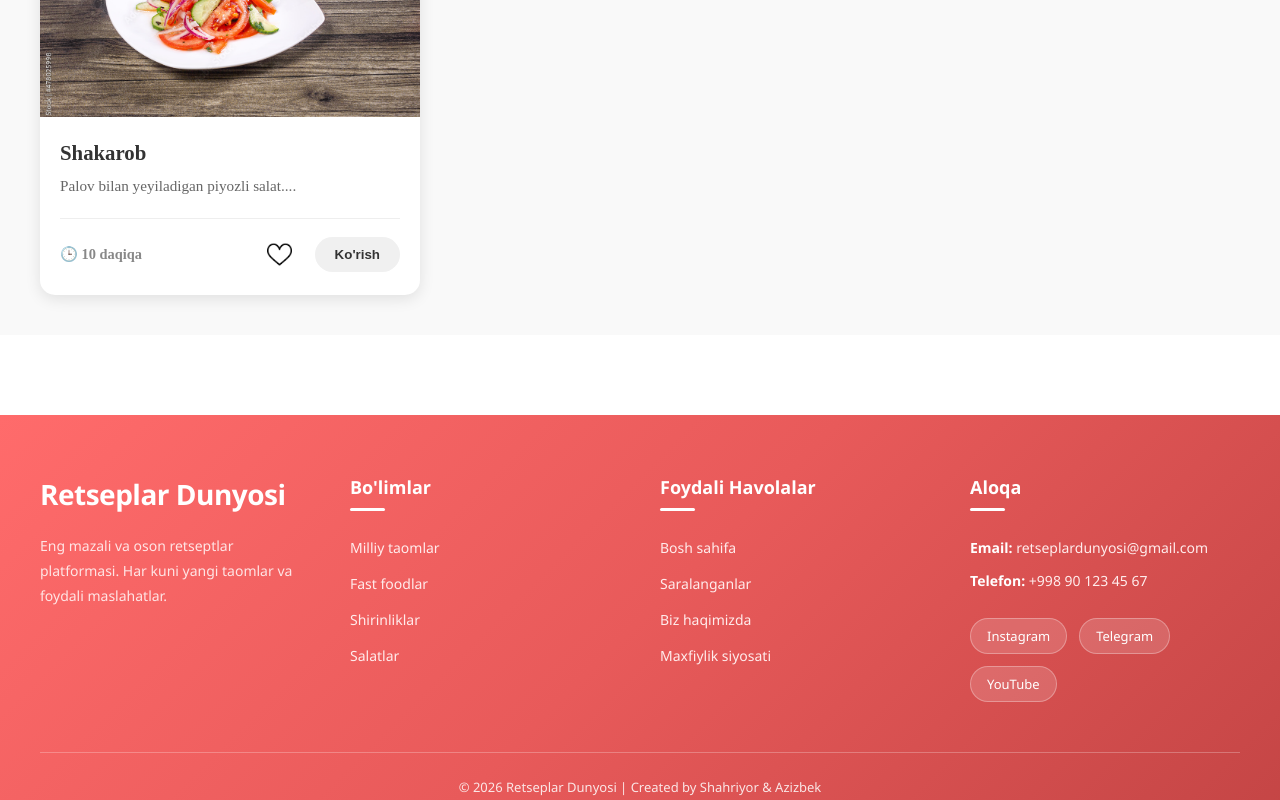
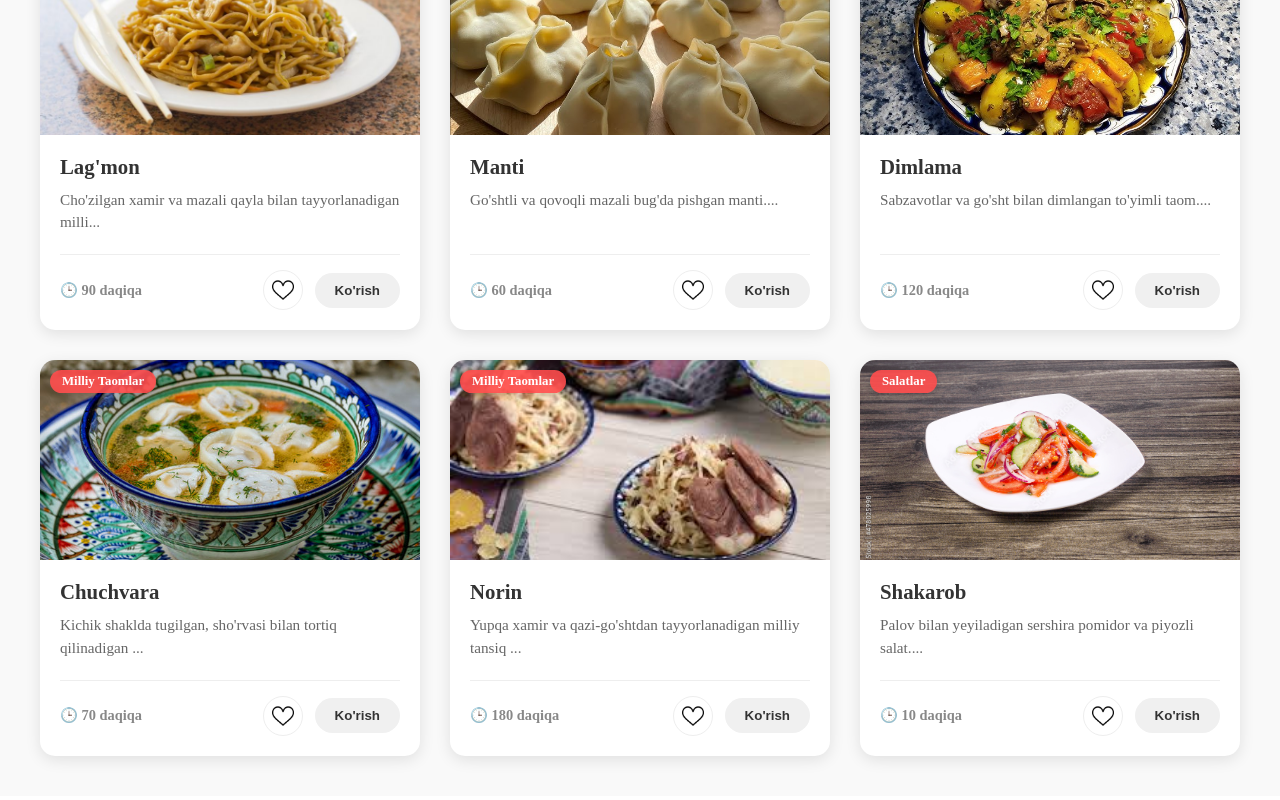
Before and after one commit to SHAHRIYORn1/Retseplar-Dunyosi, a React (Vite) app: page /all-recipes in a window 1280 px wide. Shown: the part 680-1480 px from the top of the page. Built offline with nearby package versions, Linux system fonts and the light colour scheme.

Commit message:
Endi akksiz favitesga qoshib bolmadyi

```diff
--- a/src/components/RecipeCard/RecipeCard.css
+++ b/src/components/RecipeCard/RecipeCard.css
@@ -1,3 +1,4 @@
+/* ASOSIY KARTA KONTEYNERI */
 .recipe-card {
   background-color: white;
   border-radius: 15px;
@@ -6,6 +7,8 @@
   transition: transform 0.3s ease, box-shadow 0.3s ease;
   display: flex;
   flex-direction: column;
+  width: 100%;
+  height: 100%; /* Kartalar bir xil bo'yda bo'lishi uchun */
 }
 
 .recipe-card:hover {
@@ -13,12 +16,34 @@
   box-shadow: 0 8px 25px rgba(0, 0, 0, 0.15);
 }
 
+/* RASM VA KATEGORIYA */
+.image-wrapper {
+  position: relative;
+  width: 100%;
+  height: 200px;
+}
+
 .recipe-image {
   width: 100%;
-  height: 200px;
+  height: 100%;
   object-fit: cover;
 }
 
+.category-span {
+  position: absolute;
+  top: 12px;
+  left: 12px;
+  background-color: #ff4757; /* Kategoriya uchun yorqin qizil */
+  color: white;
+  padding: 5px 12px;
+  border-radius: 20px;
+  font-size: 0.75rem;
+  font-weight: bold;
+  box-shadow: 0 2px 8px rgba(0, 0, 0, 0.2);
+  z-index: 1;
+}
+
+/* KONTENT QISMI */
 .recipe-content {
   padding: 20px;
   display: flex;
@@ -30,6 +55,7 @@
   font-size: 1.3rem;
   margin: 0 0 10px 0;
   color: #333;
+  font-weight: 700;
 }
 
 .recipe-description {
@@ -37,9 +63,10 @@
   color: #666;
   margin-bottom: 20px;
   line-height: 1.5;
-  flex-grow: 1;
+  flex-grow: 1; /* Tavsif joyni to'ldiradi */
 }
 
+/* PASTI (FOOTER) */
 .recipe-footer {
   display: flex;
   justify-content: space-between;
@@ -53,68 +80,65 @@
   font-size: 0.9rem;
   color: #888;
   font-weight: bold;
+  display: flex;
+  align-items: center;
+  gap: 5px;
 }
 
 .card-buttons-footer {
   display: flex;
   align-items: center;
-  justify-content: center;
-  gap: 15px;
+  gap: 12px;
 }
 
-/* YURAKCHA TUGMASI USLUBLARI */
+/* YURAKCHA TUGMASI (FAVORITES) */
 .love-btn {
   background: none;
-  border: none;
-  padding: 8px; /* O'lchami biroz kattalashdi */
+  border: 1px solid #eee; /* Odatiy holatda yengil chegara */
+  padding: 8px;
   cursor: pointer;
-  border-radius: 50%; /* Dumaloq shakl uchun */
+  border-radius: 50%;
   display: flex;
   align-items: center;
   justify-content: center;
-  transition: all 0.3s ease;
+  transition: all 0.3s cubic-bezier(0.175, 0.885, 0.32, 1.275);
   outline: none;
 }
 
-/* Hover qilganda yengil qizil fon (bosilmagan holatda) */
 .love-btn:hover {
   background-color: rgba(255, 71, 87, 0.1);
+  transform: scale(1.1);
 }
 
-/* BOSILGANDA (SEVIMLI HOLATDA) QIZIL FON */
+/* ACTIVE HOLATDA QIZIL FON */
 .love-btn.active-like {
   background-color: #ff4757;
-  box-shadow: 0 0 10px rgba(255, 71, 87, 0.4);
+  border-color: #ff4757;
+  box-shadow: 0 4px 12px rgba(255, 71, 87, 0.4);
 }
 
 .love-icon {
-  width: 25px;
-  height: 25px;
+  width: 22px;
+  height: 22px;
   transition: transform 0.2s ease, filter 0.3s ease;
 }
 
-/* Bosilayotganda icon kattalashadi */
+/* Bosilayotganda icon animatsiyasi */
 .love-btn:active .love-icon {
-  transform: scale(1.2);
+  transform: scale(0.8);
 }
 
-/* Sevilmilar faol bo'lganda icon rangini oqartirish (agar PNG oq bo'lmasa) */
+/* Active holatda rasm rangini oqartirish */
 .love-btn.active-like .love-icon {
   filter: brightness(0) invert(1);
 }
 
-/* View Button uslublari (agar kerak bo'lsa) */
-.view-btn {
-  padding: 10px 20px;
-  background-color: #ff6b6b;
-  color: white;
-  border: none;
-  border-radius: 25px;
-  cursor: pointer;
-  font-weight: bold;
-  transition: background-color 0.3s ease;
+/* RESPONSIVE (MOBIL QURILMALAR UCHUN) */
+@media (max-width: 480px) {
+  .recipe-title {
+    font-size: 1.1rem;
+  }
+  .recipe-content {
+    padding: 15px;
+  }
 }
-
-.view-btn:hover {
-  background-color: #fa5252;
-}
--- a/src/components/RecipeCard/RecipeCard.jsx
+++ b/src/components/RecipeCard/RecipeCard.jsx
@@ -1,71 +1,71 @@
 import React from "react";
 import { Link } from "react-router-dom";
-import Button from "../Button/Button";
+import { useAuth } from "../../context/AuthContext"; //
+import { useFavorites } from "../../context/FavoritesContext"; //
+import LoveIcon from "../../assets/love-icon.png"; //
+import Button from "../Button/Button"; //
 import "./RecipeCard.css";
-import LoveIcon from "../../assets/love-icon.png";
-import { useFavorites } from "../../context/useFavorites";
 
 const RecipeCard = ({ taom }) => {
-  const { toggleFavorite, favorites } = useFavorites();
+  const { user } = useAuth(); //
+  const { toggleFavorite, favorites } = useFavorites(); //
 
   // Taom sevimlilar ro'yxatida borligini tekshirish
   const isFavorite = favorites.some((fav) => fav.id === taom?.id);
 
-  // Rasm mantiqi: Agar imageName URL bo'lsa uni ishlatadi, aks holda assets papkasidan qidiradi
-  let imageUrl;
-  if (taom?.imageName) {
-    if (taom.imageName.startsWith("http")) {
-      imageUrl = taom.imageName;
-    } else {
-      try {
-        imageUrl = new URL(`../../assets/${taom.imageName}`, import.meta.url).href;
-      } catch (e) {
-        imageUrl = "/default-food.png"; // Rasm topilmasa default rasm
-      }
+  const handleFavoriteClick = (e) => {
+    e.preventDefault();
+    if (!user) {
+      alert("Sevimlilarga qo'shish uchun avval akkauntingizga kiring!"); //
+      return;
     }
-  }
+    toggleFavorite(taom); //
+  };
+
+  // Rasm mantiqi
+  const imageUrl = taom?.imageName
+    ? new URL(`../../assets/${taom.imageName}`, import.meta.url).href
+    : "/default-food.png";
 
   return (
     <div className="recipe-card">
-      <div className="image-wrapper" style={{ position: "relative" }}>
+      <div className="image-wrapper">
         <img
           src={imageUrl}
-          alt={taom?.title || "Taom"}
+          alt={taom?.title}
           className="recipe-image"
           onError={(e) => {
-            e.target.src = "https://via.placeholder.com/300x200?text=Retsept+Rasmi";
+            e.target.src = "https://via.placeholder.com/300x200?text=Retsept";
           }}
         />
-
-        {/* Taom kategoriyasi (Turi) uchun Span */}
+        {/* Kategoriya belgisi */}
         {taom?.category && (
-          <span className="category-span">
-            {taom.category}
-          </span>
+          <span className="category-span">{taom.category}</span>
         )}
       </div>
 
       <div className="recipe-content">
-        <h3 className="recipe-title">{taom?.title || "Noma'lum taom"}</h3>
+        <h3 className="recipe-title">{taom?.title || "Noma'lum"}</h3>
         <p className="recipe-description">
-          {taom?.description ? taom.description.substring(0, 60) + "..." : "Tavsif mavjud emas"}
+          {taom?.description
+            ? taom.description.substring(0, 60) + "..."
+            : "Tavsif mavjud emas"}
         </p>
 
         <div className="recipe-footer">
           <span className="recipe-time">🕒 {taom?.time || "---"}</span>
 
           <div className="card-buttons-footer">
-            {/* Sevimlilarga qo'shish tugmasi */}
+            {/* Sevimlilar tugmasi */}
             <button
               className={`love-btn ${isFavorite ? "active-like" : ""}`}
-              onClick={() => toggleFavorite(taom)}
-              title="Saralanganlarga qo'shish"
+              onClick={handleFavoriteClick}
             >
-              <img src={LoveIcon} alt="Love" className="love-icon" />
+              <img src={LoveIcon} alt="Like" className="love-icon" />
             </button>
 
-            {/* Batafsil ko'rish tugmasi */}
-            <Link to={`/recipe/${taom?.id}`} style={{ textDecoration: "none" }}>
+            {/* Batafsil sahifaga o'tish */}
+            <Link to={`/recipe/${taom?.id}`}>
               <Button variant="secondary">Ko'rish</Button>
             </Link>
           </div>
--- a/src/context/FavoritesContext.jsx
+++ b/src/context/FavoritesContext.jsx
@@ -1,26 +1,36 @@
 import React, { createContext, useContext, useState, useEffect } from "react";
+import { useAuth } from "./AuthContext";
 
-// 1. Context yaratamiz
 const FavoritesContext = createContext();
 
-// 2. Provider komponentini yaratamiz
 export const FavoritesProvider = ({ children }) => {
-  const [favorites, setFavorites] = useState(() => {
-    try {
-      const savedFavorites = localStorage.getItem("favorites");
-      return savedFavorites ? JSON.parse(savedFavorites) : [];
-    } catch (error) {
-      console.error("LocalStorage'dan o'qishda xatolik:", error);
-      return [];
+  const { user } = useAuth();
+  const [favorites, setFavorites] = useState([]);
+
+  // Foydalanuvchi o'zgarganda (login/logout) sevimlilarni yuklash
+  useEffect(() => {
+    if (user) {
+      // Har bir foydalanuvchi uchun alohida kalit (favorites_username)
+      const saved = localStorage.getItem(`favorites_${user.username}`);
+      setFavorites(saved ? JSON.parse(saved) : []);
+    } else {
+      // Foydalanuvchi chiqib ketsa, state'ni tozalash
+      setFavorites([]);
     }
-  });
+  }, [user]);
 
+  // Sevimlilar o'zgarganda localStorage'ga yozish
   useEffect(() => {
-    localStorage.setItem("favorites", JSON.stringify(favorites));
-  }, [favorites]);
+    if (user) {
+      localStorage.setItem(`favorites_${user.username}`, JSON.stringify(favorites));
+    }
+  }, [favorites, user]);
 
   const toggleFavorite = (taom) => {
-    if (!taom || !taom.id) return;
+    if (!user) {
+      alert("Sevimlilarga qo'shish uchun avval akkauntingizga kiring!");
+      return;
+    }
 
     setFavorites((prev) => {
       const isFavorite = prev.find((item) => item.id === taom.id);
@@ -39,5 +49,5 @@
   );
 };
 
-// Hook'ni bu fayldan olib tashladik
+export const useFavorites = () => useContext(FavoritesContext);
 export default FavoritesContext;
--- a/src/toamlar.json
+++ b/src/toamlar.json
@@ -8,43 +8,212 @@
     "time": "120 daqiqa",
     "servings": "2",
     "difficulty": "O‘rtacha",
-    "ingredients": ["Guruch – 2 stakan", "Mol go‘shti – 300–400 gr", "Sabzi – 2–3 ta", "Piyoz – 1 ta", "Sariyog‘ – 100 gr", "Ziravorlar – ta’bga ko‘ra"],
-    "steps": ["Go‘shtni qovurish", "Piyoz va sabzi qo‘shish", "Guruchni qo‘shish", "Suv qo‘shish"]
+    "ingredients": [
+      "Guruch (Lazer yoki Alanga) – 1 kg",
+      "Mol go‘shti – 600 gr",
+      "Sabzi (sariq va qizil) – 1 kg",
+      "Piyoz – 2 ta",
+      "O'simlik yog'i – 200 ml",
+      "Noxat (ivutilgan) – 100 gr",
+      "Mayiz – 50 gr",
+      "Zira, tuz – ta’bga ko‘ra"
+    ],
+    "steps": [
+      "Go‘shtni yirik bo'laklarga bo'lib, qizigan yog'da qizarguncha qovuring.",
+      "Piyozni qo'shib, tilla rang bo'lguncha qovurishda davom eting.",
+      "Sabzini somoncha shaklida to'g'rab qo'shing va yumshaguncha qovuring.",
+      "Suv quyib, noxat va ziravorlarni qo'shib 40 daqiqa past olovda qaynating.",
+      "Guruchni yuvib soling va suvini tortguncha baland olovda pishiring.",
+      "Olovni pasaytirib, 20-25 daqiqa damlab qo'ying."
+    ]
   },
   {
     "id": "2",
     "title": "Qiyma Shashlik",
     "category": "Milliy Taomlar",
-    "description": "Ochiq olovda pishgan mazali qiyma shashlik.",
+    "description": "Ochiq olovda pishgan mazali va sershira qiyma shashlik.",
     "imageName": "shashlik.jpg",
     "time": "30 daqiqa",
     "servings": "4",
     "difficulty": "Oddiy",
-    "ingredients": ["Go‘sht – 500 gr", "Ziravorlar – ta’bga ko‘ra", "Sariyog‘ – 50 gr", "Tuz – ta’bga ko‘ra"],
-    "steps": ["Go‘shtni tayyorlash", "Shashlik tayyorlash", "Qovurish"]
+    "ingredients": [
+      "Mol go‘shti qiyma – 1 kg",
+      "Dumba yog'i – 200 gr",
+      "Piyoz – 3 ta",
+      "Zira, kashnich urug'i – ta’bga ko‘ra",
+      "Tuz va murch"
+    ],
+    "steps": [
+      "Go'sht va dumbani go'shtmaydalagichdan o'tkazing.",
+      "Piyozni mayda to'g'rab, go'shtga qo'shing va yaxshilab mushtlang.",
+      "Qiymani muzlatgichda 1 soat tindiring.",
+      "Sixlarga bir tekisda yopishtirib chiqing.",
+      "Qo'ra (mangal)da har ikki tomonini qizarguncha pishiring."
+    ]
   },
   {
     "id": "3",
     "title": "Somsa",
     "category": "Milliy Taomlar",
-    "description": "Xamir ichida go'sht va piyoz bilan to'ldirilgan somsa.",
+    "description": "Xamir ichida go'sht va piyoz bilan to'ldirilgan varaqi somsa.",
     "imageName": "somsa.png",
     "time": "45 daqiqa",
     "servings": "6",
     "difficulty": "O‘rtacha",
-    "ingredients": ["Un – 500 gr", "Go‘sht – 300 gr", "Sabzi – 2 ta", "Piyoz – 1 ta", "Sariyog‘ – 100 gr", "Tuz va ziravorlar – ta’bga ko‘ra"],
-    "steps": ["Xamir tayyorlash", "Go‘sht va sabzini tayyorlash", "Somsalarni shakllantirish", "Pishirish"]
+    "ingredients": [
+      "Un – 800 gr",
+      "Suv – 400 ml",
+      "Margarin yoki sariyog' – 200 gr",
+      "Go'sht – 500 gr",
+      "Piyoz – 500 gr",
+      "Zira, tuz, murch"
+    ],
+    "steps": [
+      "Oddiy xamir qoring va 20 daqiqa tindiring.",
+      "Xamirni yoyib, eritilgan yog' surting va o'rab chiqing.",
+      "Qiymaga go'sht va piyozni to'g'rab, ziravorlar qo'shing.",
+      "Xamirni bo'laklarga bo'lib, ichiga qiyma solib tuging.",
+      "200 daraja haroratda 35-40 daqiqa davomida pishiring."
+    ]
   },
   {
     "id": "4",
+    "title": "Lag'mon",
+    "category": "Milliy Taomlar",
+    "description": "Cho'zilgan xamir va mazali qayla bilan tayyorlanadigan milliy taom.",
+    "imageName": "lagmo'n.jpg",
+    "time": "90 daqiqa",
+    "servings": "4",
+    "difficulty": "Qiyin",
+    "ingredients": [
+      "Un – 1 kg",
+      "Tuxum – 1 ta",
+      "Go'sht – 400 gr",
+      "Karam, bolgar qalampiri, turp – 100 gr dan",
+      "Pomidor pastasi – 2 osh qoshiq",
+      "Sarimsoqpiyoz"
+    ],
+    "steps": [
+      "Xamirni tayyorlab, cho'zish usulida pishirib oling.",
+      "Go'sht va sabzavotlarni kichik kubik qilib to'g'rang.",
+      "Qozonda go'shtni, so'ng sabzavotlarni ketma-ket qovuring.",
+      "Suv quyib, qayla quyulgunicha past olovda qaynating.",
+      "Xamir ustiga qaylani solib, ko'katlar bilan tortiq qiling."
+    ]
+  },
+  {
+    "id": "5",
+    "title": "Manti",
+    "category": "Milliy Taomlar",
+    "description": "Go'shtli va qovoqli mazali bug'da pishgan manti.",
+    "imageName": "manti.jpg",
+    "time": "60 daqiqa",
+    "servings": "5",
+    "difficulty": "O‘rtacha",
+    "ingredients": [
+      "Un – 600 gr",
+      "Suv – 250 ml",
+      "Go'sht – 500 gr",
+      "Piyoz – 600 gr",
+      "Dumba yog'i – 100 gr",
+      "Tuz, murch"
+    ],
+    "steps": [
+      "Yumshoq xamir qoring va 30 daqiqa tindiring.",
+      "Go'sht va piyozni mayda to'g'rab, ziravorlar bilan aralashtiring.",
+      "Xamirni yupqa yoyib, to'rtburchak shaklda bo'ling.",
+      "Ichiga qiyma solib tuging.",
+      "Qasqonda bug'da 40-45 daqiqa pishiring."
+    ]
+  },
+  {
+    "id": "6",
+    "title": "Dimlama",
+    "category": "Milliy Taomlar",
+    "description": "Sabzavotlar va go'sht bilan dimlangan to'yimli taom.",
+    "imageName": "dimlama.jpg",
+    "time": "120 daqiqa",
+    "servings": "6",
+    "difficulty": "Oddiy",
+    "ingredients": [
+      "Qo'y yoki mol go'shti – 1 kg",
+      "Kartoshka – 1 kg",
+      "Sabzi, piyoz – 2-3 tadan",
+      "Karam – yarimta",
+      "Sarimsoqpiyoz, rayhon"
+    ],
+    "steps": [
+      "Qozon tubiga go'shtni, ustidan piyozni soling.",
+      "Ketma-ket sabzi, kartoshka va boshqa sabzavotlarni qatlam qilib terib chiqing.",
+      "Eng ustini karam barglari bilan yoping.",
+      "Olovni juda past qilib, qozon qopqog'ini mahkam yopib, 2 soat dimlang."
+    ]
+  },
+  {
+    "id": "7",
+    "title": "Chuchvara",
+    "category": "Milliy Taomlar",
+    "description": "Kichik shaklda tugilgan, sho'rvasi bilan tortiq qilinadigan taom.",
+    "imageName": "chuvara.jpg",
+    "time": "70 daqiqa",
+    "servings": "4",
+    "difficulty": "Qiyin",
+    "ingredients": [
+      "Qiyma – 400 gr",
+      "Piyoz – 2 ta",
+      "Xamir uchun un va suv",
+      "Qaymoq yoki qatiq (tortiq qilish uchun)"
+    ],
+    "steps": [
+      "Xamirni yupqa yoyib, juda mayda to'rtburchak qilib kesing.",
+      "Ichiga qiyma solib, tuguncha shaklida tuging.",
+      "Qaynayotgan suvda chuchvaralar suv betiga chiqquncha pishiring.",
+      "Qatiq va ko'katlar bilan dasturxonga torting."
+    ]
+  },
+  {
+    "id": "8",
+    "title": "Norin",
+    "category": "Milliy Taomlar",
+    "description": "Yupqa xamir va qazi-go'shtdan tayyorlanadigan milliy tansiq taom.",
+    "imageName": "norin.jpeg",
+    "time": "180 daqiqa",
+    "servings": "8",
+    "difficulty": "Juda qiyin",
+    "ingredients": [
+      "Qazi va mol go'shti – 1 kg",
+      "Un – 1 kg",
+      "Tuxum – 1 ta",
+      "Zira, murch, tuz",
+      "Piyoz"
+    ],
+    "steps": [
+      "Go'sht va qazini 2 soat davomida qaynatib pishiring.",
+      "Xamirni pishirib, so'ng yupqa somoncha shaklida to'g'rang.",
+      "Pishgan go'shtni ham mayda to'g'rab, xamir bilan aralashtiring.",
+      "Ziravorlar va to'g'ralgan piyoz qo'shing."
+    ]
+  },
+  {
+    "id": "9",
     "title": "Shakarob",
     "category": "Salatlar",
-    "description": "Palov bilan yeyiladigan piyozli salat.",
+    "description": "Palov bilan yeyiladigan sershira pomidor va piyozli salat.",
     "imageName": "shakarob.jpg",
     "time": "10 daqiqa",
     "servings": "2",
     "difficulty": "Oddiy",
-    "ingredients": ["Piyoz – 2 ta", "Pomidor – 2 ta", "Tuz, murch"],
-    "steps": ["Piyozni to'g'rash", "Pomidorni to'g'rash", "Aralashtirish"]
+    "ingredients": [
+      "Pomidor – 3 ta",
+      "Piyoz – 1 ta",
+      "Achchiq qalampir – ta'bga ko'ra",
+      "Tuz"
+    ],
+    "steps": [
+      "Piyozni juda yupqa, yarim oy shaklida to'g'rang va sovuq suvda yuving.",
+      "Pomidorni ham juda yupqa bo'laklarga bo'ling.",
+      "Ikkalasini aralashtirib, tuz va murch seping.",
+      "O'z sharbati chiqishi uchun 5 daqiqa qoldiring."
+    ]
   }
 ]
```
Also changed, not shown: src/App.jsx (+4 -3 lines), src/pages/Login/Login.jsx (+17 -4 lines), src/pages/Login/Login.module.css (+103 -28 lines), src/pages/Register/Register.jsx (+19 -9 lines), src/pages/Register/Register.module.css (+82 -21 lines).
